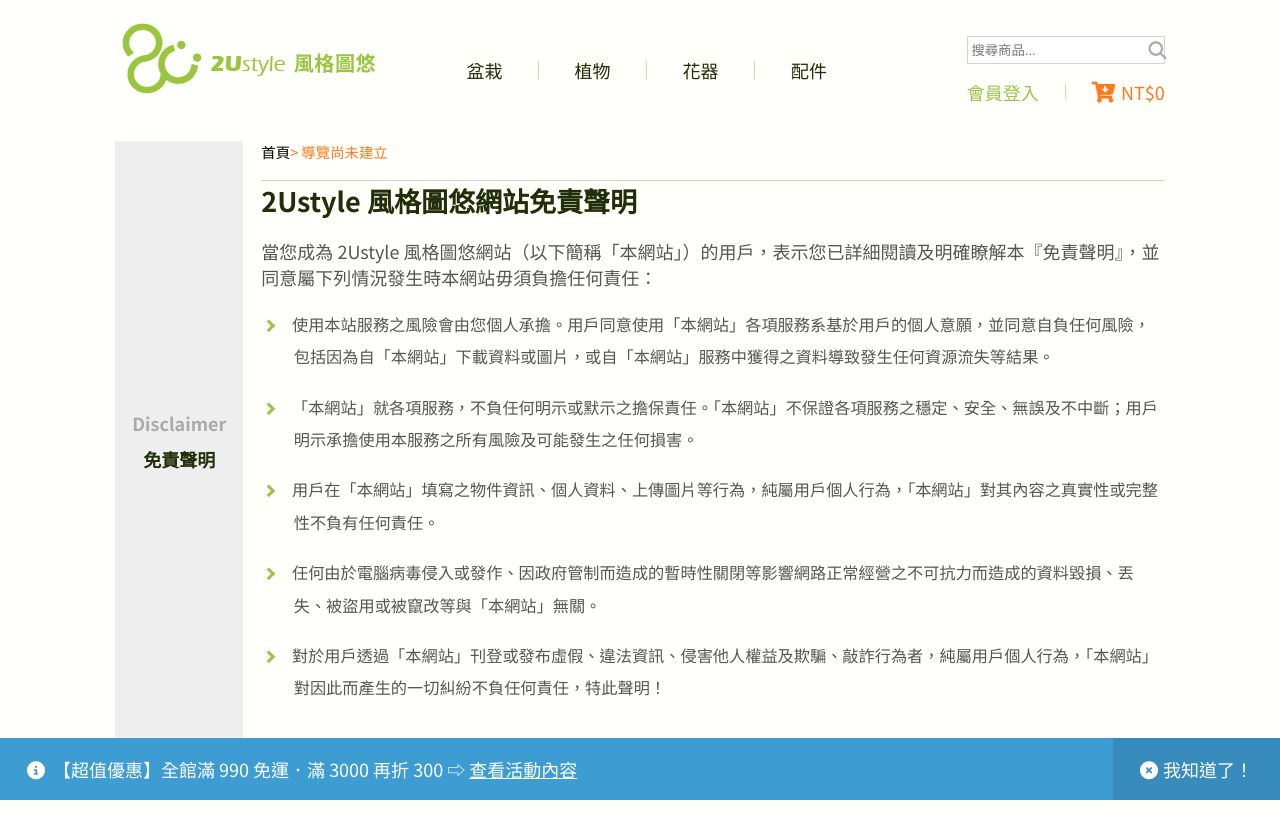
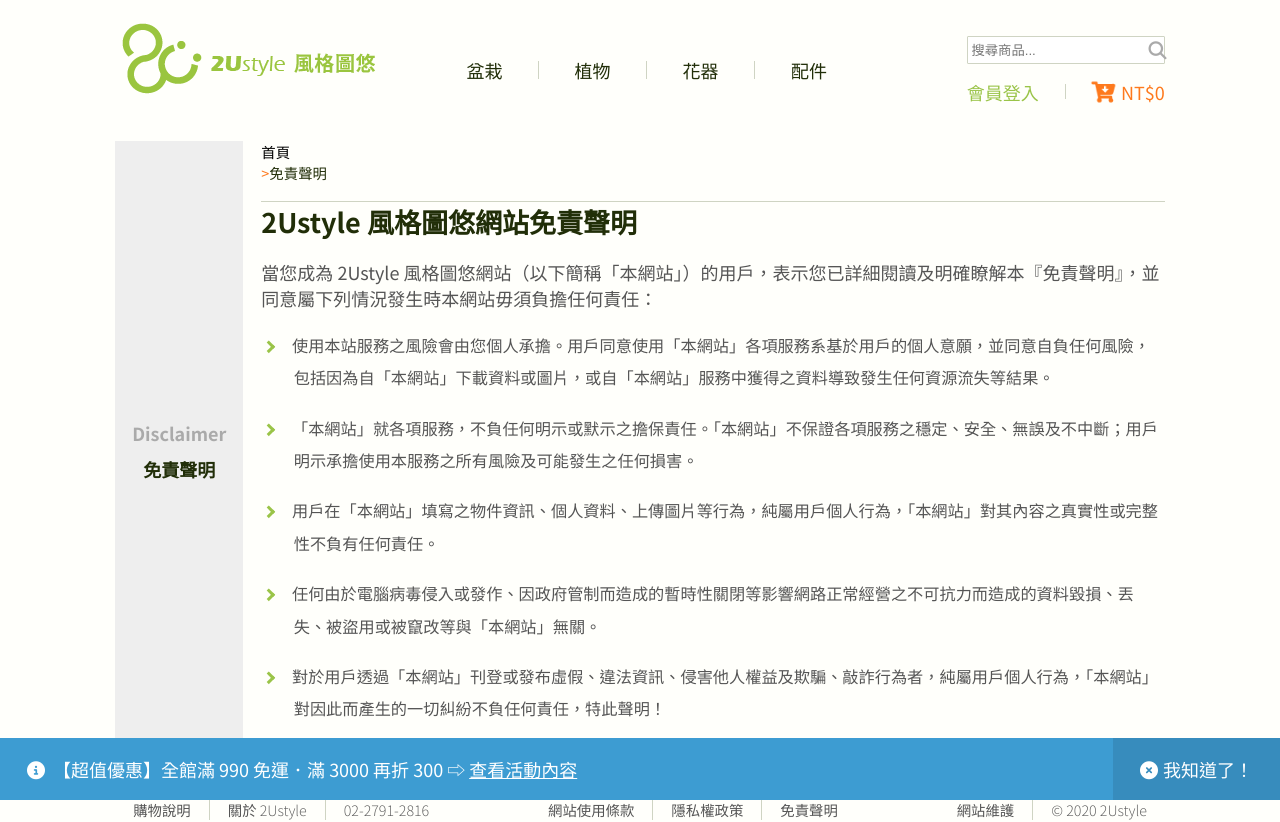
Before and after one commit to RediChen/web_remake_2Ustyle, a React (Create React App) app: page /disclaimer in a window 1280 px wide. Shown: the top 822 px of the page. Built offline with nearby package versions, Linux system fonts and the light colour scheme.

Commit message:
將 Breadcrumb 元件套用至零散頁面

```diff
--- a/src/90_singlePage/91_shoppingGuide/shoppingGuide.tsx
+++ b/src/90_singlePage/91_shoppingGuide/shoppingGuide.tsx
@@ -1,6 +1,12 @@
 import LayoutSinglePage from "../LayoutSinglePage"
-const ShoppingGuide = () =>
-    <LayoutSinglePage titleEn="Shopping Guide" titleZh="購物說明">
+import { RouteConfigComponentProps as IRCProps } from "react-router-config";
+import { FC } from "react";
+const ShoppingGuide: FC<IRCProps> = (props) =>
+    <LayoutSinglePage
+        titleEn="Shopping Guide"
+        titleZh="購物說明"
+        {...props}
+    >
         <article>
 
         </article>
--- a/src/90_singlePage/92_about/about.tsx
+++ b/src/90_singlePage/92_about/about.tsx
@@ -1,7 +1,14 @@
 import ContactBox from "src/00_commonComponents/contactBox";
 import LayoutSinglePage from "../LayoutSinglePage"
-const About = () =>
-    <LayoutSinglePage titleEn="About Us" titleZh="關於 2Ustyle">
+import { RouteConfigComponentProps as IRCProps } from "react-router-config";
+import { FC } from "react";
+
+const About: FC<IRCProps> = (props) =>
+    <LayoutSinglePage
+    titleEn="About Us"
+    titleZh="關於 2Ustyle"
+    {...props}
+    >
         <article>
             <h2>2Ustyle</h2>
             <p>
--- a/src/90_singlePage/95_disclaimer/disclaimer.tsx
+++ b/src/90_singlePage/95_disclaimer/disclaimer.tsx
@@ -1,8 +1,13 @@
 import LayoutSinglePage from "../LayoutSinglePage";
-
-const Disclaimer = () => {
+import { RouteConfigComponentProps as IRCProps } from "react-router-config";
+import { FC } from "react";
+const Disclaimer: FC<IRCProps> = (props) => {
     return (
-        <LayoutSinglePage titleEn="Disclaimer" titleZh="免責聲明">
+        <LayoutSinglePage
+            titleEn="Disclaimer"
+            titleZh="免責聲明"
+            {...props}
+        >
             <article>
                 <h1>2Ustyle 風格圖悠網站免責聲明</h1>
                 <p>當您成為&nbsp;2Ustyle&nbsp;風格圖悠網站（以下簡稱「本網站」）的用戶，表示您已詳細閱讀及明確瞭解本『免責聲明』，並同意屬下列情況發生時本網站毋須負擔任何責任：</p>
--- a/src/90_singlePage/LayoutSinglePage.tsx
+++ b/src/90_singlePage/LayoutSinglePage.tsx
@@ -1,6 +1,7 @@
 import { FC, ReactNode } from "react";
-import { Link } from "react-router-dom";
-interface ILayoutSingleProps {
+import Breadcrumbs from "src/00_commonComponents/breadcrumb/breadcrumb";
+import { RouteConfigComponentProps as IRCProps } from "react-router-config";
+interface ILayoutSingleProps extends IRCProps {
     titleEn: string;
     titleZh: string;
     children: ReactNode;
@@ -20,10 +21,7 @@ const LayoutSinglePage: FC<ILayoutSingleProps> = (props) =>
             </div>
         </header>
         <div>
-            <div className="breadcrumb">
-                <Link to="/">首頁</Link>
-                <span>&gt; 導覽尚未建立</span>
-            </div>
+            <Breadcrumbs location={props.location} />
             {props.children}
         </div>
     </div>
```
